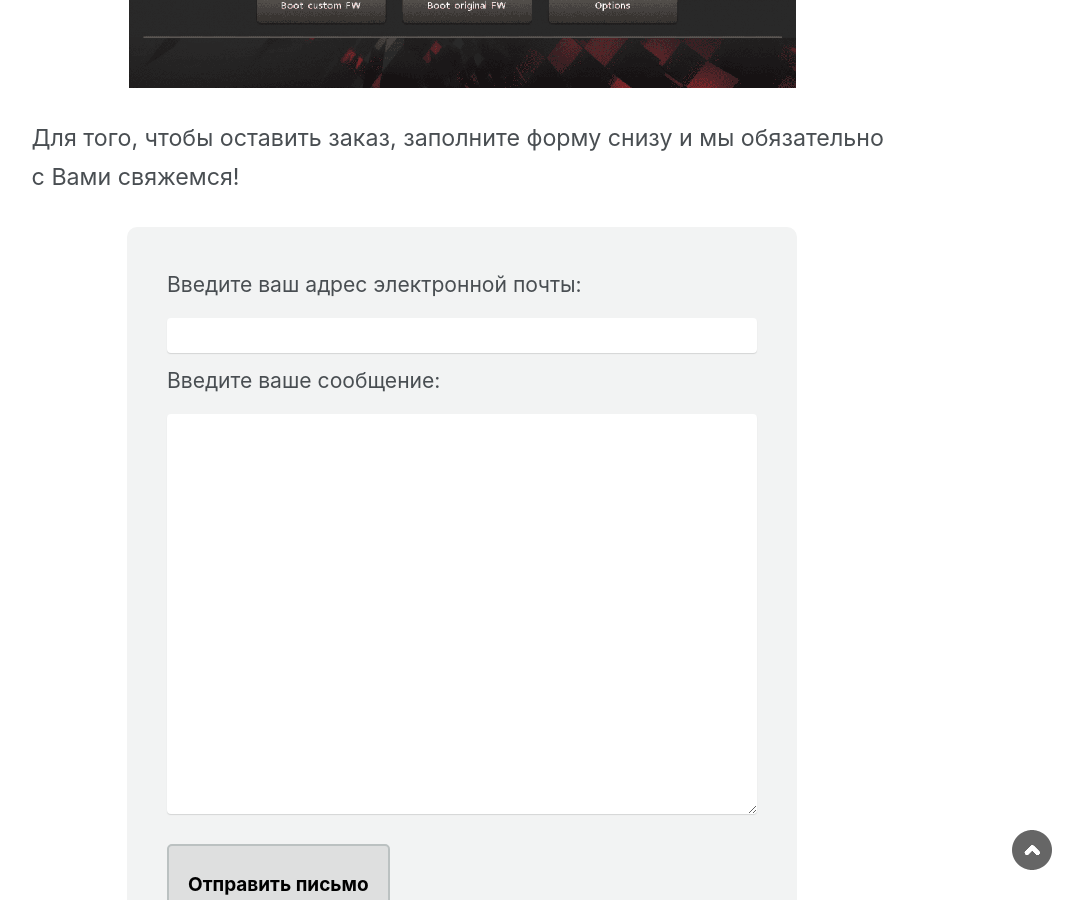
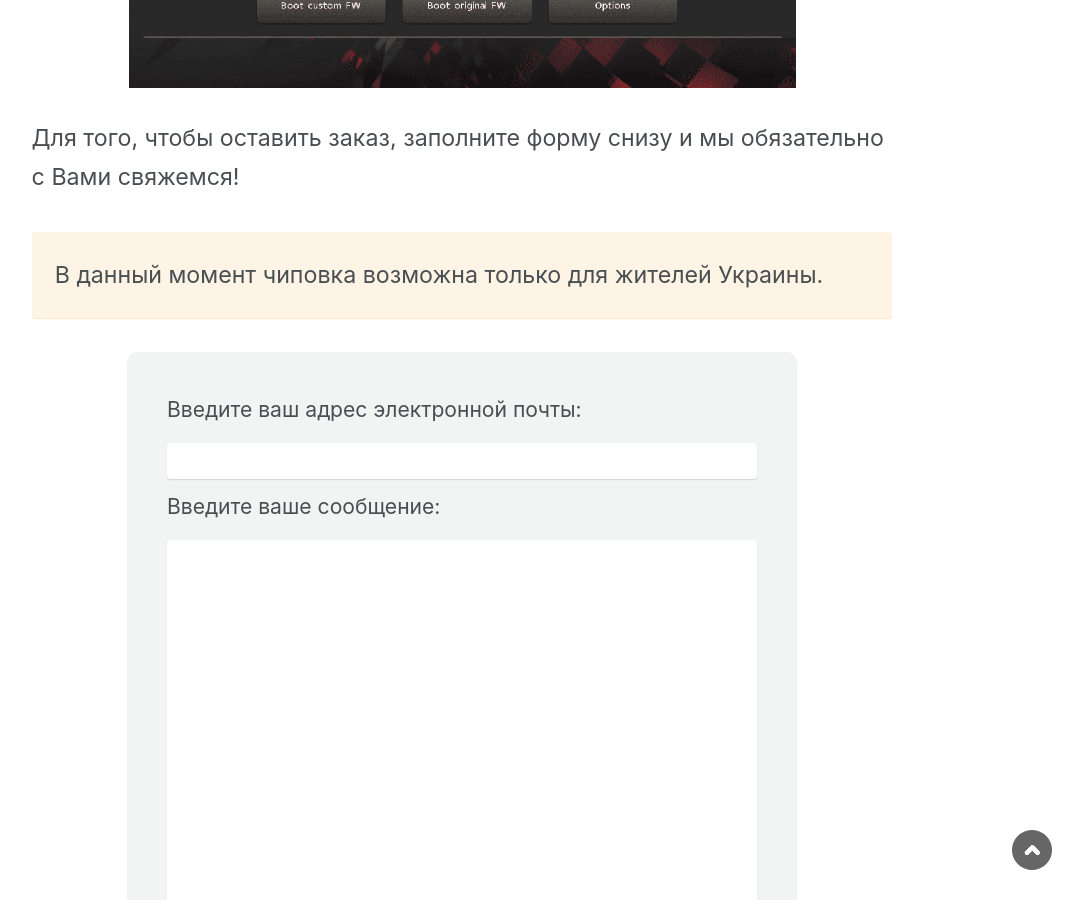
Before and after one commit to rashevskyv/sx, a Jekyll site: the page built from _pages/home.md, in a window 1280 px wide and 900 px high, scrolled down 3876 px. Shown: the whole window, without its empty margins (178-1261 px from the left). Built offline with Jekyll 4.4.1, drawn with Linux system fonts in a browser that asks for light colours; nearby versions of some CDN libraries.

Commit message:
Уточнение про страну

```diff
--- a/_pages/home.md
+++ b/_pages/home.md
@@ -54,6 +54,9 @@ excerpt: 'Наконец-то можно взломать любой Nintendo Sw
 
 Для того, чтобы оставить заказ, заполните форму снизу и мы обязательно с Вами свяжемся!
 
+В данный момент чиповка возможна только для жителей Украины.
+{: .notice--warning}
+
 <div class="form__wrapper">
 	<form
 	action="https://formspree.io/mbjzkgby"
```
